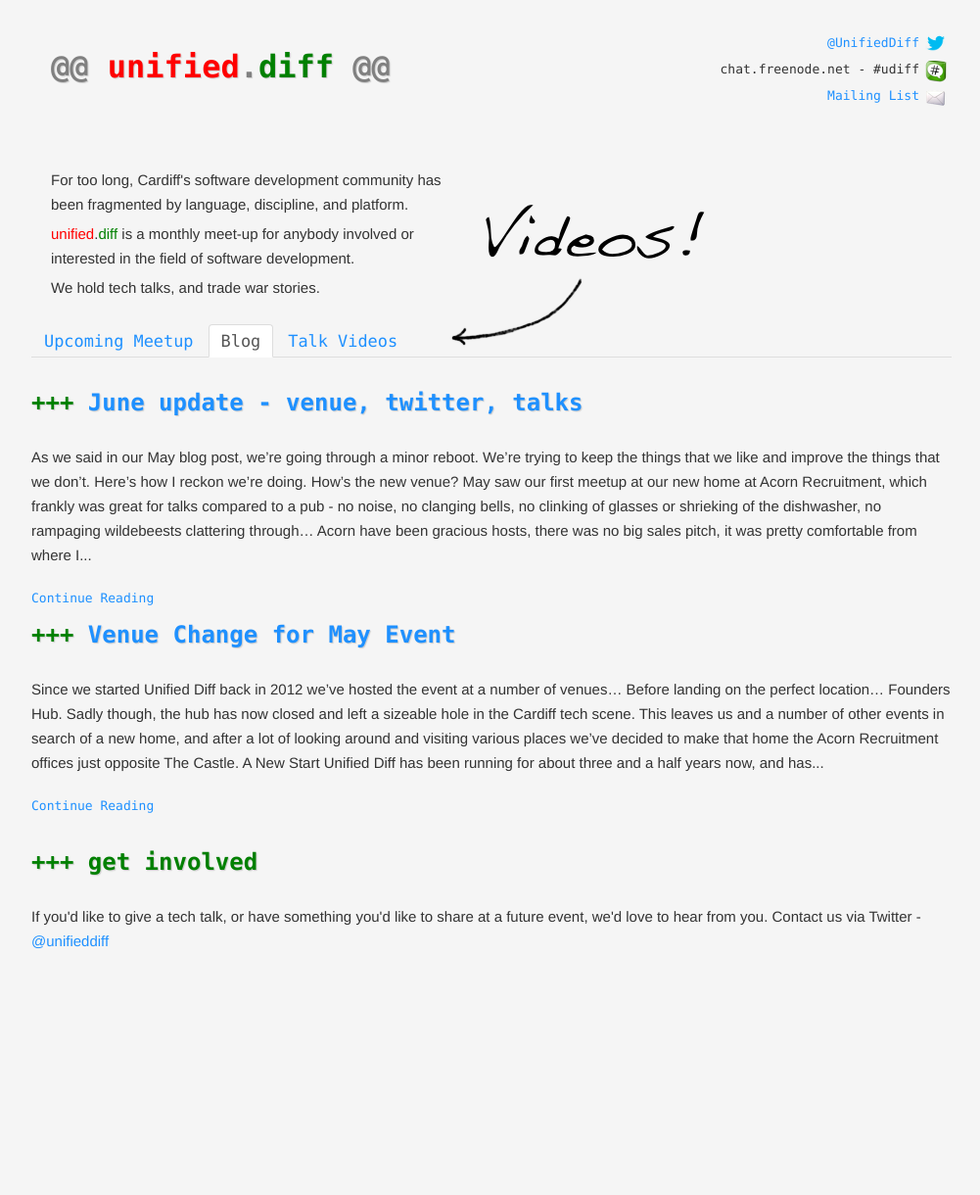
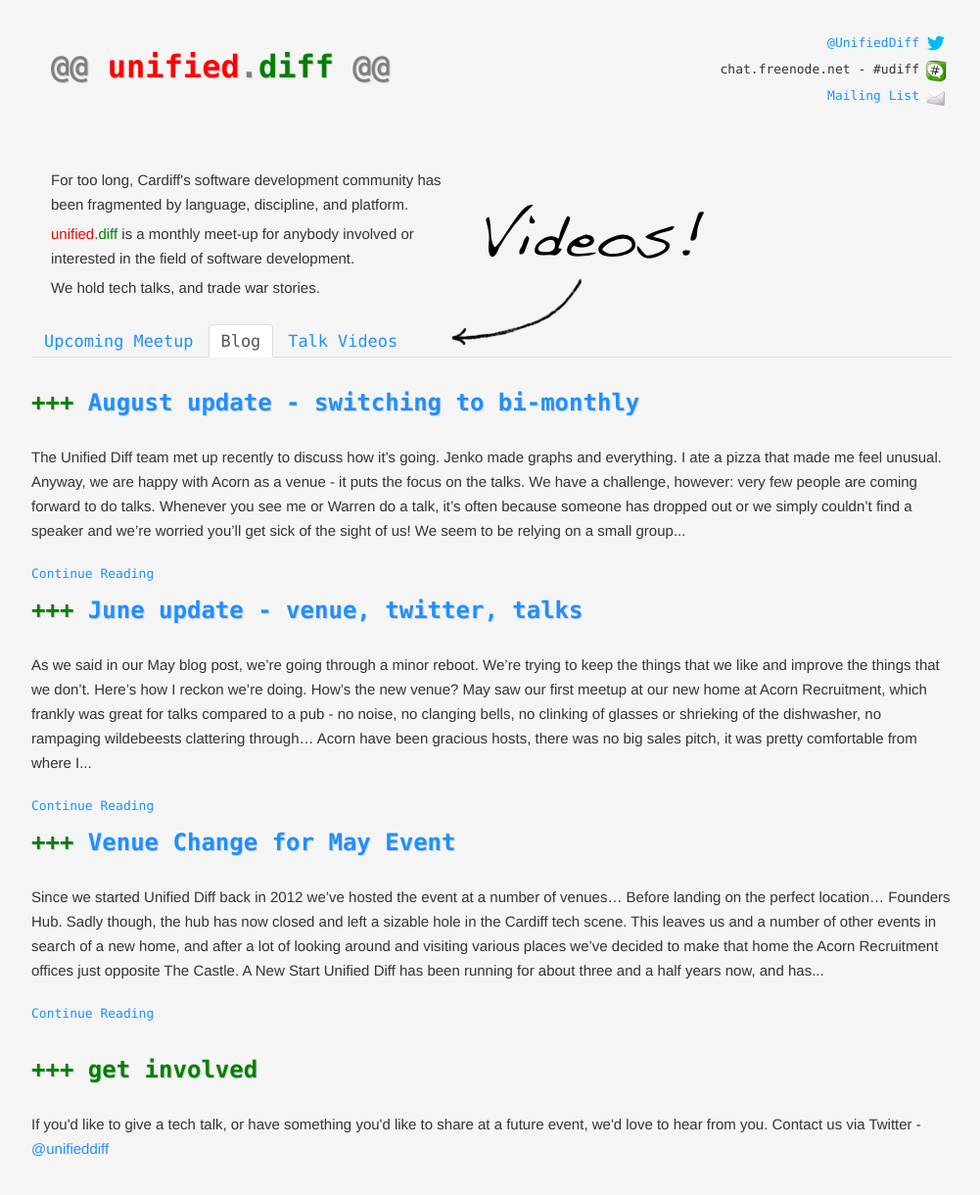
Before and after one commit to unified-diff/unified-diff.github.com, a Jekyll site: the page built from blog/index.html, in a window 1280 px wide. Shown: the whole page at 98% size, without its empty margins (138-1139 px from the left). Built offline with Jekyll 4.4.1, drawn with Linux system fonts in a browser that asks for light colours; nearby versions of some CDN libraries; before the commit the page ends 1008 px from its top, so only the background shows below that.

Commit message:
Blog post for August - bi-monthly

```diff
--- a/blog/_posts/2015-05-10-venue-change-for-may-meetup.md
+++ b/blog/_posts/2015-05-10-venue-change-for-may-meetup.md
@@ -8,7 +8,7 @@
 [number](http://www.coolplaces.co.uk/system/images/4862/P1020088-large.jpg)
 [of](http://1.bp.blogspot.com/-UUV5SCEflwQ/URThyWQ1ffI/AAAAAAAAGb8/Qg0Q5Gje9as/s1600/DSCF9456.JPG)
 venues...  Before landing on the perfect location... [Founders Hub](http://foundershub.co.uk/).
-Sadly though, the hub has now closed and left a sizeable hole in the Cardiff tech scene.
+Sadly though, the hub has now closed and left a sizable hole in the Cardiff tech scene.
 This leaves us and a number of other events in search of a new home, and after a
 lot of looking around and visiting various places we've decided to make that home
 the [Acorn Recruitment](http://www.acornpeople.com/our-locations-map/south-wales-midlands/cardiff-branch)
--- /dev/null
+++ b/blog/_posts/2015-08-07-bi-monthly-format.md
@@ -0,0 +1,33 @@
+---
+layout: post
+title: August update - switching to bi-monthly
+---
+
+The Unified Diff team met up recently to discuss how it's going. Jenko made graphs and everything. I ate a pizza that made me feel unusual.
+
+Anyway, we are happy with Acorn as a venue - it puts the focus on the talks.
+
+We have a challenge, however: very few people are coming forward to do talks. Whenever you see me or Warren do a talk, it's often because someone has dropped out or we simply couldn't find a speaker and we're worried you'll get sick of the sight of us!
+
+We seem to be relying on a small group of speakers who are great but we always hoped that we could encourage more people to come forward. We could contact big companies to ask them to send speakers, but when we started Unified Diff, we wanted to be a community event - by local software people for local software people, talking about real things that we do - rather than sitting there being sold something by a tech evangelist.
+
+When we started in 2012, there was very little going on. Now, you have, in or around Cardiff:
+
+* [Cardiff Tech Talk](http://www.meetup.com/Cardiff-Tech-Talk/)
+* [DevOps Cardiff](http://www.meetup.com/DevOps-Cardiff/)
+* [SQL Cardiff](http://www.meetup.com/Cardiff-SQL-Server-User-Group)
+* [Cardiff R User Group](http://www.meetup.com/Cardiff-R-User-Group)
+* [Design Stuff Cardiff](http://www.thisisdesignstuff.com/cardiff/)
+* [South Wales Agile Group](http://www.meetup.com/South-Wales-Agile-Group/)
+* [Games Wales](https://twitter.com/gameswalessouth)
+* [Digital Tuesday](https://twitter.com/DigiTuesday)
+* [SWLUG](http://swlug.org.uk/)
+* [diff.NET](http://www.meetup.com/diff-NET/)
+
+I'm bound to have missed some off, that's just from a quick scan of our [South Wales tech meetups twitter list](https://twitter.com/unifieddiff)... So that leads us on to - is Unified Diff still relevant and necessary? Two factors suggest that it may not be. Firstly, if people aren't volunteering to speak, we can't be the community event we set out to be. Secondly, there are now a large number of meetups, so - achievement unlocked? Mission accomplished?
+
+We are, however, still getting solid numbers of attendees (20 to 30 usually), so for now, we've decided to keep it going on a bi-monthly basis.
+
+Feel free to [tweet us](https://twitter.com/unifieddiff) and let us know what you think. Our [next event is scheduled for Thursday September 17th](http://www.meetup.com/unified-diff/events/224469697/).
+
+- [@gavD_UK](https://twitter.com/gavd_UK), August 2015
```
